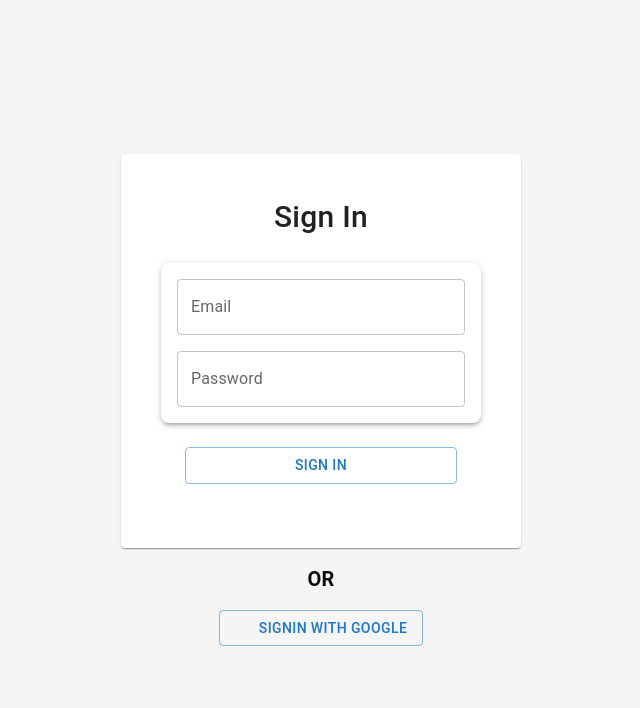
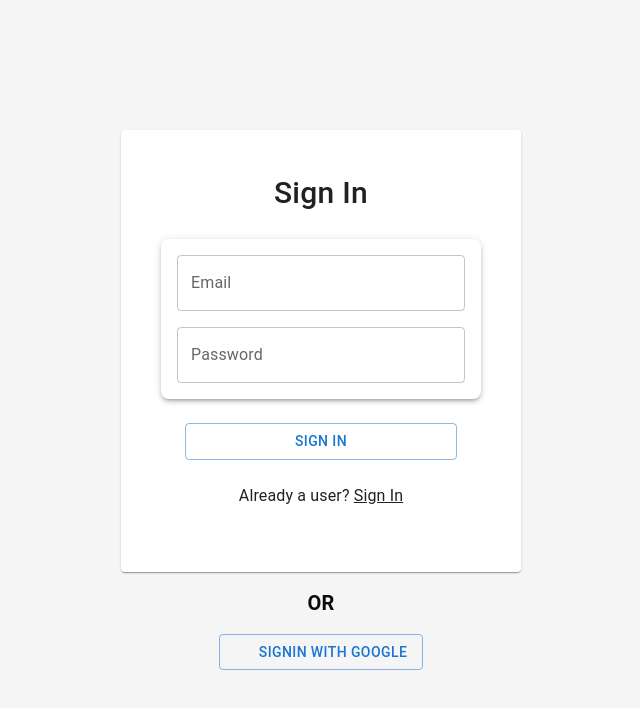
Before and after one commit to rusil3473/necxis-next, a Next.js app: page /signIn in a window 1280 px wide. Shown: the top 708 px of the page, without its empty margins (319-959 px from the left). Built offline with nearby package versions, Linux system fonts and the light colour scheme; no server answers; some icons are missing.

Commit message:
Build Error Fix

```diff
--- a/src/app/(auth)/signIn/page.tsx
+++ b/src/app/(auth)/signIn/page.tsx
@@ -10,7 +10,7 @@ import { zodResolver } from "@hookform/resolvers/zod"
 import { Controller } from 'react-hook-form';
 import { useEffect, useState } from 'react';
 import { useRouter } from 'next/navigation';
-
+import Link from "next/link";
 
 const userSchema = z.object({
   email: z.string().email({ message: "Invalid email address" }),
@@ -36,7 +36,7 @@ function SignIn() {
   const onSignIn = async (data: userType) => {
     setIsLoading(true);
     try {
-      await handleSignInWithPassword(data);
+      handleSignInWithPassword(data);
       router.refresh();
     } catch (error) {
       console.log(error)
@@ -102,6 +102,16 @@ function SignIn() {
             Sign In
           </Button>
         </Box>
+        <Box sx={{ display: 'flex', justifyContent: 'center', alignItems: 'center', gap: 1, margin: 3, flexDirection: "row" }}>
+          <Typography>
+            Already a user?{" "}
+            <Link href="/signIn" >
+              <Typography component="span" sx={{ color: "primary", textDecoration: "underline", cursor: "pointer", "&:hover": { color: "primary.dark" } }}>
+                Sign In
+              </Typography>
+            </Link>
+          </Typography>
+        </Box>
       </Paper>
       <Typography sx={{ fontWeight: "bold", fontSize: 20 }}>OR</Typography>
       <Box>
--- a/src/app/(auth)/signUp/page.tsx
+++ b/src/app/(auth)/signUp/page.tsx
@@ -38,7 +38,7 @@ function SignIn() {
   const onSignUp = async (data: userType) => {
     setIsLoading(true);
     try {
-      await signUp(data);
+      signUp(data);
     } catch (error) {
       console.log(error)
     }
--- a/src/app/page.tsx
+++ b/src/app/page.tsx
@@ -1,14 +1,10 @@
 "use client"
-import Link from "next/link";
 import Container from "@mui/material/Container";
 import Box from "@mui/material/Box";
 import Typography from "@mui/material/Typography";
 import Button from "@mui/material/Button";
-import {useAuth} from "@/provider/AuthProvider"
 import Header from "@/component/Header";
 export default function Home() {
-
-    const { handleSignOut: signOut } = useAuth();
 
     return (
         <Box sx={{height:"100vh",display:"flex",alignItems:"center",flexDirection:"column"}}>
```
Also changed, not shown: src/component/Footer.tsx (deleted).
